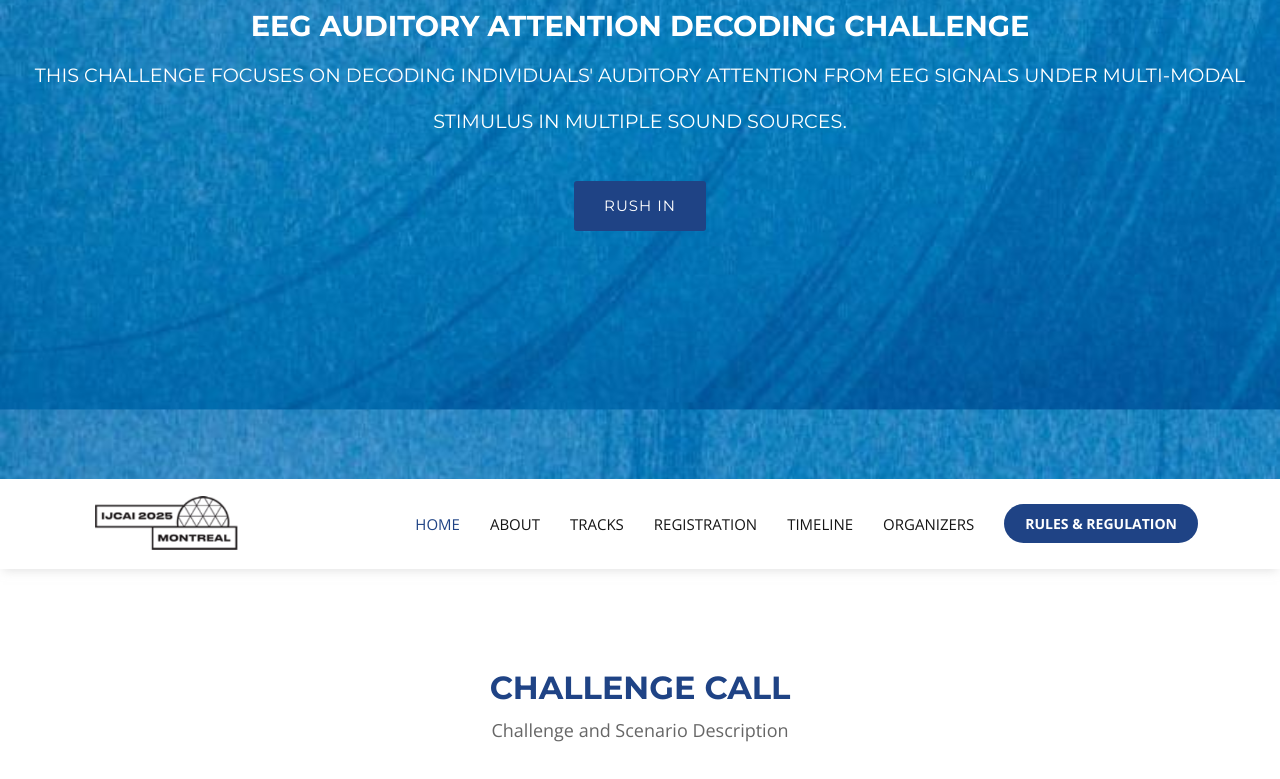
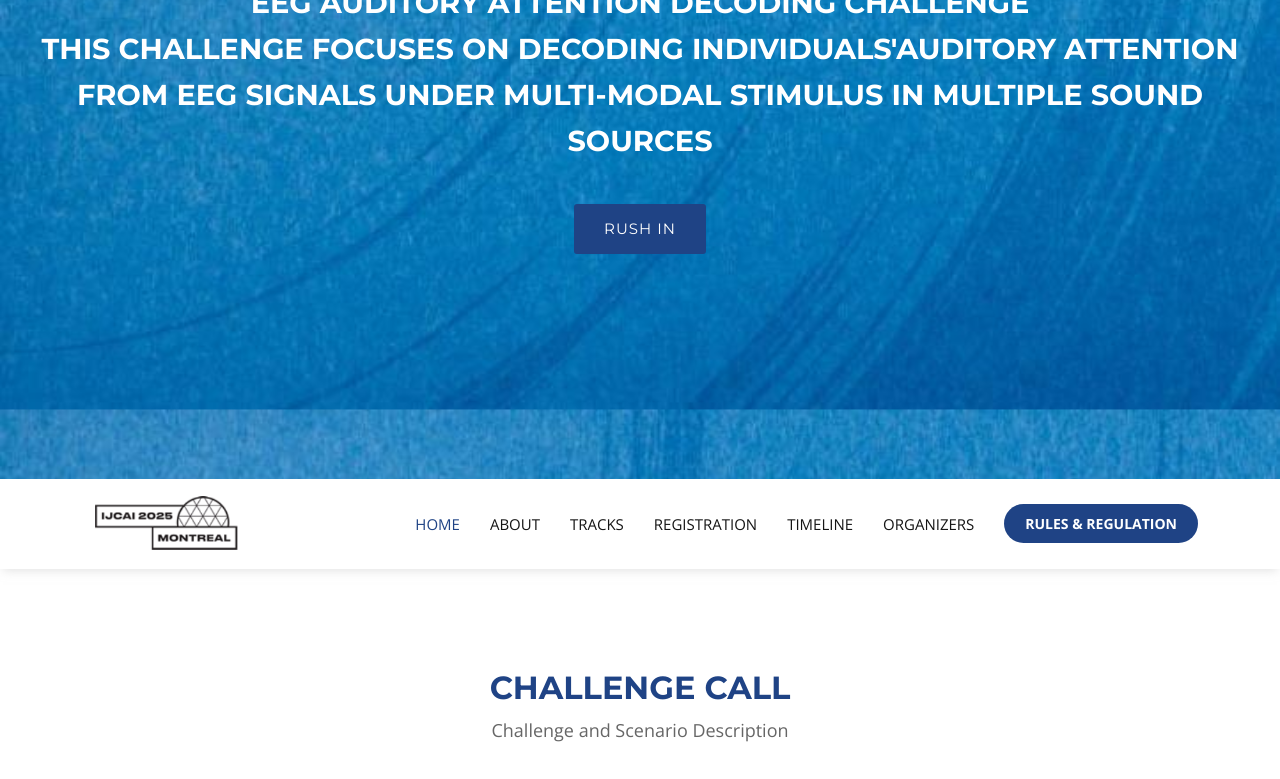
Before and after one commit to poloveny/ijcai-aad, a plain HTML site: page index.html in a window 1280 px wide. Shown: the part 321-1100 px from the top of the page. Drawn offline with nearby package versions, Linux system fonts and the light colour scheme.

Commit message:
Update index.html

```diff
--- a/index.html
+++ b/index.html
@@ -42,13 +42,13 @@
       <!-- 主标题 -->
       <h1 data-aos="zoom-in" style="font-size: 4rem; font-weight: bold;">EEG-AAD 2025</h1>
 
-      <!-- 副标题 -->
+      <!-- 副标题 --><!--<span style="font-size: 1.2rem; font-weight: normal;">--> <!--</span>-->
       <h2 data-aos="fade-up"
             style="color: #fff; font-size: 1.8rem; font-weight: bold; line-height: 1.6;">
           EEG Auditory Attention Decoding Challenge<br />
-          <span style="font-size: 1.2rem; font-weight: normal;">
-            This challenge focuses on decoding individuals' auditory attention from EEG signals under multi-modal stimulus in multiple sound sources.
-          </span>
+
+          This challenge focuses on decoding individuals'auditory attention from EEG signals under multi-modal stimulus in multiple sound sources
+
       </h2>
       <!-- 按钮 -->
       <a data-aos="fade-up" data-aos-delay="200" href="#about" class="btn-get-started scrollto">Rush In</a>
```
